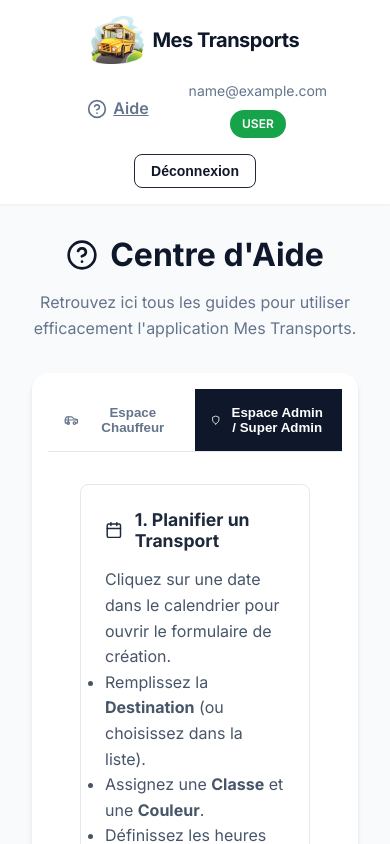
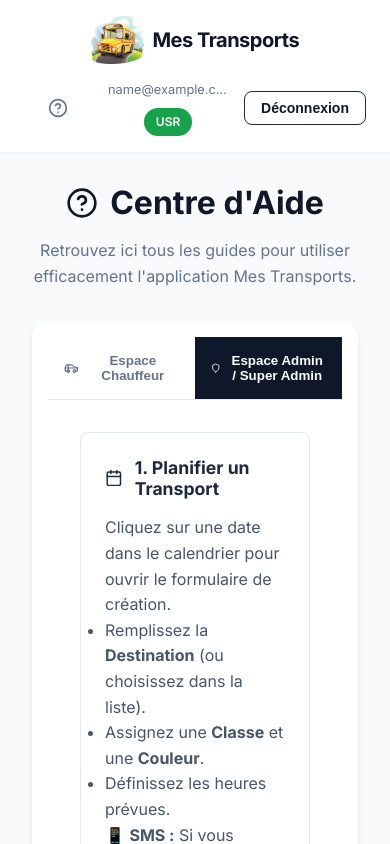
Before and after one commit to legagneurdeveloppement-create/mes-transports-2026, a React (Vite) app: page /help in a window 390 px wide. Shown: the top 844 px of the page. Built offline with nearby package versions, Linux system fonts and the light colour scheme; sample sign-in values are in the browser's storage.

Commit message:
Fix navbar overlap on mobile for Admins and remove redundant floating button

```diff
--- a/src/components/layout/Navbar.jsx
+++ b/src/components/layout/Navbar.jsx
@@ -40,7 +40,8 @@ export default function Navbar({ hideUserInfo = false }) {
                             }}
                         >
                             <Car size={18} />
-                            {viewAsChauffeur ? 'ADMIN' : 'CHAUFFEUR'}
+                            <span className="mobile-hidden">{viewAsChauffeur ? 'QUITTER SIMULATION' : 'VUE CHAUFFEUR'}</span>
+                            <span className="mobile-only">{viewAsChauffeur ? 'ADMIN' : 'CHAUFFEUR'}</span>
                         </button>
                     )}
                     {user ? (
@@ -64,14 +65,21 @@ export default function Navbar({ hideUserInfo = false }) {
                                     <HelpCircle size={20} /> <span className="mobile-hidden">Aide</span>
                                 </Link>
                                 <div style={{ display: 'flex', alignItems: 'center', gap: '0.5rem' }} className="flex-col-mobile justify-center items-center">
-                                    <span style={{ fontSize: '0.875rem', color: 'var(--text-light)' }}>{user.email}</span>
+                                    <span style={{ fontSize: '0.8rem', color: 'var(--text-light)', maxWidth: '120px', overflow: 'hidden', textOverflow: 'ellipsis', whiteSpace: 'nowrap' }} title={user.email}>{user.email}</span>
                                     <span className={`user-badge ${user.role === 'SUPER_ADMIN' ? 'badge-super-admin' :
                                         user.role === 'ADMIN' ? 'badge-admin' :
                                             user.role === 'CHAUFFEUR' ? 'badge-chauffeur' : 'badge-user'
                                         }`}>
-                                        {user.role === 'SUPER_ADMIN' ? 'SUPER ADMIN' :
-                                            user.role === 'ADMIN' ? 'ADMIN' :
-                                                user.role === 'CHAUFFEUR' ? 'CHAUFFEUR' : 'USER'}
+                                        <span className="mobile-hidden">
+                                            {user.role === 'SUPER_ADMIN' ? 'SUPER ADMIN' :
+                                                user.role === 'ADMIN' ? 'ADMIN' :
+                                                    user.role === 'CHAUFFEUR' ? 'CHAUFFEUR' : 'USER'}
+                                        </span>
+                                        <span className="mobile-only">
+                                            {user.role === 'SUPER_ADMIN' ? 'S.ADMIN' :
+                                                user.role === 'ADMIN' ? 'ADM' :
+                                                    user.role === 'CHAUFFEUR' ? 'CHF' : 'USR'}
+                                        </span>
                                     </span>
                                 </div>
                                 <button onClick={logout} className="btn btn-outline" style={{ fontSize: '0.875rem', padding: '0.5rem 1rem' }}>
--- a/src/pages/Dashboard.jsx
+++ b/src/pages/Dashboard.jsx
@@ -193,44 +193,6 @@ export default function Dashboard() {
                         })()}
                     </section>
                 )}
-
-                {/* Floating Toggle & Diagnostic - Absolute fallback */}
-                {(user?.role === 'ADMIN' || user?.role === 'SUPER_ADMIN') && (
-                    <div style={{
-                        position: 'fixed',
-                        top: '5rem',
-                        right: '1rem',
-                        zIndex: 10000,
-                        display: 'flex',
-                        flexDirection: 'column',
-                        alignItems: 'flex-end',
-                        gap: '0.5rem'
-                    }} className="no-print">
-                        <div style={{ background: '#334155', color: 'white', padding: '0.3rem 0.6rem', borderRadius: '0.4rem', fontSize: '0.7rem', fontWeight: 'bold' }}>
-                            Role: {user.role} | Vue: {viewAsChauffeur ? 'Chauffeur' : 'Admin'}
-                        </div>
-                        <button
-                            onClick={() => setViewAsChauffeur(!viewAsChauffeur)}
-                            className="btn"
-                            style={{
-                                background: viewAsChauffeur ? '#f59e0b' : '#0891b2',
-                                color: 'white',
-                                borderRadius: '3rem',
-                                padding: '0.8rem 1.2rem',
-                                boxShadow: '0 10px 15px -3px rgba(0, 0, 0, 0.5)',
-                                display: 'flex',
-                                alignItems: 'center',
-                                gap: '0.5rem',
-                                border: '3px solid white',
-                                fontWeight: '900',
-                                fontSize: '0.9rem'
-                            }}
-                        >
-                            <Car size={20} />
-                            {viewAsChauffeur ? 'QUITTER VUE CHAUFFEUR' : 'ACTIVER VUE CHAUFFEUR'}
-                        </button>
-                    </div>
-                )}
             </div>
         </div>
     )
--- a/src/styles/index.css
+++ b/src/styles/index.css
@@ -54,6 +54,10 @@ body {
 
 .flex-col {
   flex-direction: column;
+}
+
+.mobile-only {
+  display: none;
 }
 
 .items-center {
@@ -320,6 +324,14 @@ h6 {
 
   .gap-2-mobile {
     gap: 0.5rem !important;
+  }
+
+  .mobile-only {
+    display: block !important;
+  }
+
+  .mobile-hidden {
+    display: none !important;
   }
 
   .hidden-mobile {
```
